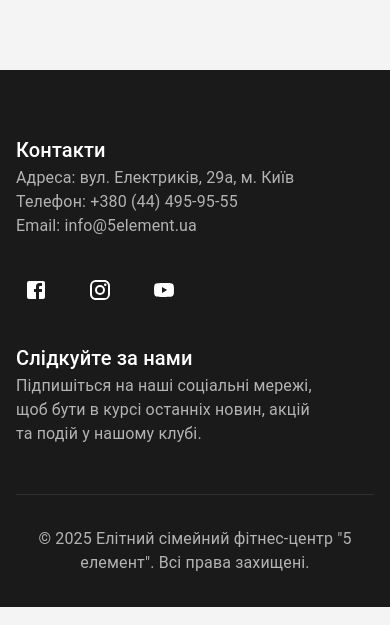
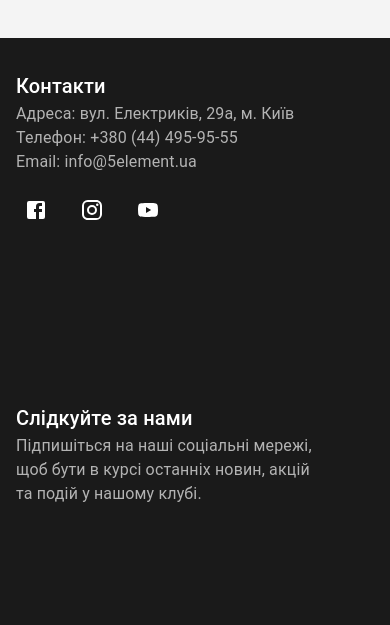
Before and after one commit to xurm0vi4/diplom-5-element-frontend, a React (Vite) app: page /coach-dashboard in a window 390 px wide. Shown: the part 194-819 px from the top of the page. Built offline with nearby package versions, Linux system fonts and the light colour scheme; no server answers.

Commit message:
footer refactor

```diff
--- a/src/components/Footer/Footer.jsx
+++ b/src/components/Footer/Footer.jsx
@@ -1,5 +1,5 @@
 import React from 'react';
-import { Container, Grid, Typography, IconButton, Box } from '@mui/material';
+import { Container, Typography, IconButton, Box } from '@mui/material';
 import { Facebook, Instagram, Twitter, YouTube } from '@mui/icons-material';
 import styles from './Footer.module.scss';
 
@@ -9,8 +9,20 @@ const Footer = () => {
   return (
     <footer className={styles.footer}>
       <Container>
-        <Grid container spacing={4}>
-          <Grid item xs={12} md={4}>
+        <Box
+          sx={{
+            display: 'flex',
+            flexWrap: 'wrap',
+            gap: '2rem',
+            '@media (max-width: 600px)': {
+              flexDirection: 'column',
+            },
+          }}>
+          <Box
+            sx={{
+              flex: '1 1 300px',
+              minWidth: '300px',
+            }}>
             <Typography variant="h6" className={styles.footerTitle}>
               Контакти
             </Typography>
@@ -34,9 +46,13 @@ const Footer = () => {
                 <YouTube />
               </IconButton>
             </Box>
-          </Grid>
+          </Box>
 
-          <Grid item xs={12} md={4}>
+          <Box
+            sx={{
+              flex: '1 1 300px',
+              minWidth: '300px',
+            }}>
             <Typography variant="h6" className={styles.footerTitle}>
               Слідкуйте за нами
             </Typography>
@@ -44,8 +60,8 @@ const Footer = () => {
               Підпишіться на наші соціальні мережі, щоб бути в курсі останніх новин, акцій та подій
               у нашому клубі.
             </Typography>
-          </Grid>
-        </Grid>
+          </Box>
+        </Box>
 
         <Box className={styles.footerBottom}>
           <Typography className={styles.copyright}>
--- a/src/components/Footer/Footer.module.scss
+++ b/src/components/Footer/Footer.module.scss
@@ -1,34 +1,35 @@
 .footer {
   background-color: #1a1a1a;
   color: #fff;
-  padding: 5rem 0 3rem;
-  margin-top: 5rem;
+  padding: 3rem 0 2rem;
+  margin-top: 3rem;
 }
 
 .footerTitle {
   color: #fff;
-  margin-bottom: 2rem;
+  margin-bottom: 1rem;
   font-weight: 600;
-  font-size: 1.5rem;
+  font-size: 1.25rem;
 }
 
 .footerText {
   color: #b3b3b3;
-  line-height: 1.8;
-  margin-bottom: 1.5rem;
+  line-height: 1.6;
+  margin-bottom: 1rem;
   max-width: 300px;
+  font-size: 0.9rem;
 }
 
 .socialLinks {
   display: flex;
-  gap: 1.5rem;
-  margin-top: 2rem;
+  gap: 1rem;
+  margin-top: 1rem;
 }
 
 .iconButton {
   color: #fff !important;
   transition: color 0.3s ease;
-  padding: 0.5rem;
+  padding: 0.25rem;
 
   &:hover {
     color: #f50057 !important;
@@ -36,32 +37,32 @@
 }
 
 .footerBottom {
-  margin-top: 4rem;
-  padding-top: 2.5rem;
+  margin-top: 2rem;
+  padding-top: 1.5rem;
   border-top: 1px solid rgba(255, 255, 255, 0.1);
   display: flex;
   justify-content: space-between;
   align-items: center;
   flex-wrap: wrap;
-  gap: 1.5rem;
+  gap: 1rem;
 }
 
 .copyright {
   color: #b3b3b3;
-  font-size: 1rem;
+  font-size: 0.9rem;
 }
 
 .footerLinks {
   display: flex;
-  gap: 2.5rem;
+  gap: 2rem;
 }
 
 .footerLink {
   color: #b3b3b3;
   text-decoration: none;
   transition: color 0.3s ease;
-  font-size: 1rem;
-  padding: 0.5rem;
+  font-size: 0.9rem;
+  padding: 0.25rem;
 
   &:hover {
     color: #f50057;
@@ -70,23 +71,23 @@
 
 @media (max-width: 600px) {
   .footer {
-    padding: 4rem 0 2rem;
+    padding: 2rem 0 1.5rem;
   }
 
   .footerTitle {
-    margin-bottom: 1.5rem;
-    font-size: 1.25rem;
+    margin-bottom: 0.75rem;
+    font-size: 1.1rem;
   }
 
   .footerBottom {
     flex-direction: column;
     text-align: center;
-    margin-top: 3rem;
-    padding-top: 2rem;
+    margin-top: 1.5rem;
+    padding-top: 1.5rem;
   }
 
   .footerLinks {
     flex-direction: column;
-    gap: 1.5rem;
+    gap: 1rem;
   }
 }
```
